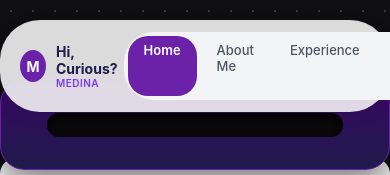
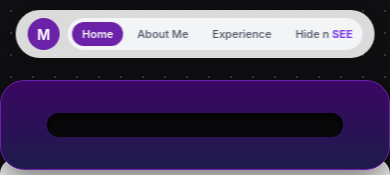
Before and after one commit to medinafikanti25-ui/portfolio-v2, a React (Vite) app in the folder portfolio/: page / in a window 390 px wide. Shown: the top 175 px of the page. Built offline with nearby package versions, Linux system fonts and the light colour scheme; a web font is replaced by a local one.

Commit message:
fix: make navbar responsive for mobile

```diff
--- a/portfolio/src/components/Navbar.css
+++ b/portfolio/src/components/Navbar.css
@@ -1,5 +1,5 @@
+/* Penambahan properti sticky/fixed */
 .stitch-navbar {
-  /* Penambahan properti sticky/fixed */
   position: fixed;
   top: 20px;
   left: 50%;
@@ -39,6 +39,7 @@
   justify-content: center;
   font-weight: 700;
   font-size: 14px;
+  flex-shrink: 0;
 }
 
 .logo-text {
@@ -76,6 +77,7 @@
   padding: 6px 16px;
   border-radius: 20px;
   transition: all 0.2s ease;
+  white-space: nowrap;
 }
 
 .stitch-nav-link:hover {
@@ -130,7 +132,37 @@
   background: #f9fafb;
 }
 
+/* Responsive Styling khusus HP */
 @media (max-width: 768px) {
+  .stitch-navbar {
+    width: 92%;
+    top: 10px;
+    padding: 8px 12px;
+    gap: 8px;
+  }
+
+  /* Sembunyikan teks logo agar hemat ruang */
+  .logo-text {
+    display: none;
+  }
+
+  /* Buat menu navigasi tengah bisa di-scroll jika kepanjangan */
+  .navbar-center-pill {
+    overflow-x: auto;
+    max-width: 100%;
+    scrollbar-width: none; /* Hilangkan scrollbar Firefox */
+    -ms-overflow-style: none; /* Hilangkan scrollbar IE/Edge */
+  }
+
+  .navbar-center-pill::-webkit-scrollbar {
+    display: none; /* Hilangkan scrollbar Chrome/Safari */
+  }
+
+  .stitch-nav-link {
+    font-size: 11px;
+    padding: 5px 10px;
+  }
+
   .navbar-right-cta {
     display: none;
   }
```
